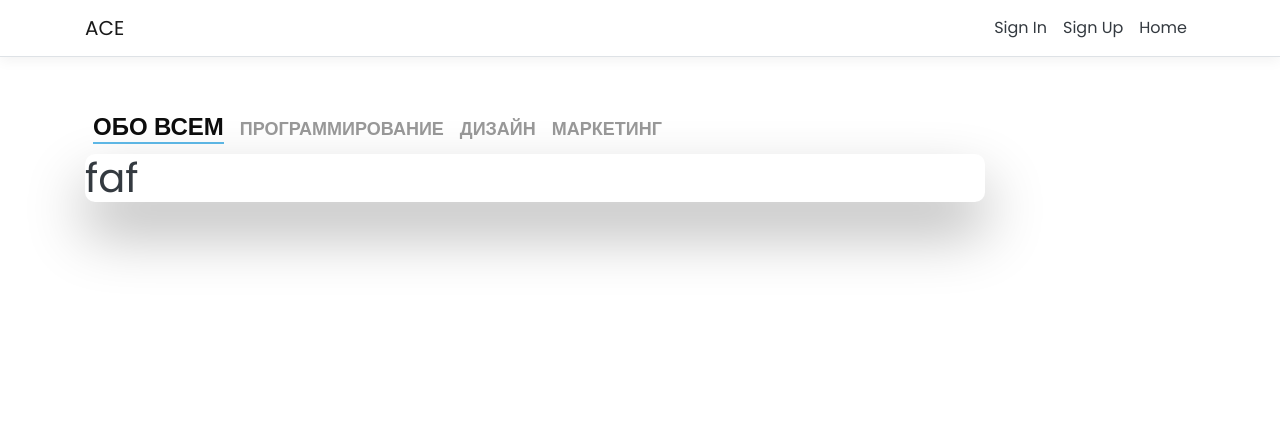
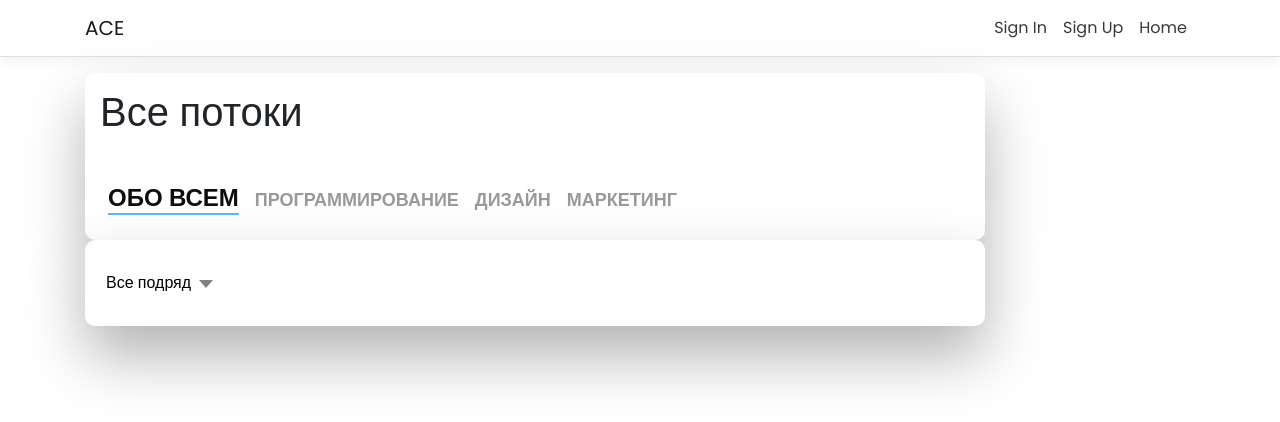
Before and after one commit to vova2plova/TeamA, a React (Create React App) app in the folder ACE/ACE/ClientApp/: page / in a window 1280 px wide. Shown: the top 422 px of the page. Built offline with nearby package versions, Linux system fonts and the light colour scheme.

Commit message:
Add dropdown

```diff
--- a/ACE/ACE/ClientApp/src/LogInForm.css
+++ b/ACE/ACE/ClientApp/src/LogInForm.css
@@ -64,8 +64,8 @@ h2 {
     width: 90%;
     max-width: 900px;
     position: relative;
-    padding: 0px;
-    -webkit-box-shadow: 0 30px 60px 0 rgba(0,0,0,0.3);
+    padding: 15px;
+    -webkit-box-shadow: 0 15px 30px 0 rgba(0,0,0,0.3);
     box-shadow: 0 30px 60px 0 rgba(0,0,0,0.3);
     text-align: left;
 }
@@ -166,9 +166,11 @@ input[type=text]:focus {
     border-bottom: 2px solid #5fbae9;
 }
 
-input[type=text]:placeholder {
+input[type=text]::placeholder {
     color: #cccccc;
 }
+
+
 
 /* ANIMATIONS */
 
@@ -272,7 +274,48 @@ input[type=text]:placeholder {
     width: 100%;
 }
 
+.underline:after {
+    display: block;
+    left: 0;
+    bottom: -10px;
+    width: 0;
+    height: 2px;
+    font-size: 16px;
+    background-color: #56baed;
+    content: "";
+    transition: width 0.2s;
+}
 
+.underline:hover {
+    color: #0d0d0d;
+    font-size: 24px;
+
+}
+
+.underline:hover:after{
+    width: 100%;
+}
+
+.dropDownBar{
+    position: relative;
+    border: white;
+    text-align: left;
+    font-size: 16px;
+    color: #000000;
+    margin-top: 15px;
+    margin-bottom: 15px;
+    background: transparent;
+}
+
+.dropDownBar:after{
+    content: "";
+    margin:0 0.5em;
+    font-family: "Poppins", sans-serif;
+    display:inline-block;
+    border: 7px solid transparent;
+    border-top:8px solid gray;
+    border-bottom:0 none;
+}
 
 /* OTHERS */
 
@@ -284,6 +327,10 @@ input[type=text]:placeholder {
     width:30%;
 }
 
+#smallIcon{
+    width:20%;
+}
+
 * {
     box-sizing: border-box;
 }
--- a/ACE/ACE/ClientApp/src/components/Home.js
+++ b/ACE/ACE/ClientApp/src/components/Home.js
@@ -7,15 +7,24 @@ export class Home extends Component {
   render () {
     return (
       <div>
+          <div id = "formHome">
+          <h1> Все потоки</h1>
           <form>
             <h2 className="activeHome">Обо всем</h2>
-            <h2 className="inactiveHome underlineHover">Программирование</h2>
-            <h2 className="inactiveHome underlineHover Tittle">Дизайн</h2>
-            <h2 className="inactiveHome underlineHover Tittle">Маркетинг</h2>
+            <h2 className="inactiveHome underline">Программирование</h2>
+            <h2 className="inactiveHome underline">Дизайн</h2>
+            <h2 className="inactiveHome underline">Маркетинг</h2>
           </form>
+          </div>
           <div id="formHome">
-            <h1 className="text-dark">faf</h1>
+              <button className="dropDownBar">
+                  Все подряд
+              </button>
+              <div>
+
+              </div>
           </div>
+
       </div>
 
     );
--- a/ACE/ACE/ClientApp/src/components/SignIn.js
+++ b/ACE/ACE/ClientApp/src/components/SignIn.js
@@ -1,4 +1,5 @@
 import React, { Component } from 'react';
+import '../LogInForm.css'
 
 export class SignIn extends Component {
     static displayName = SignIn.name;
```
